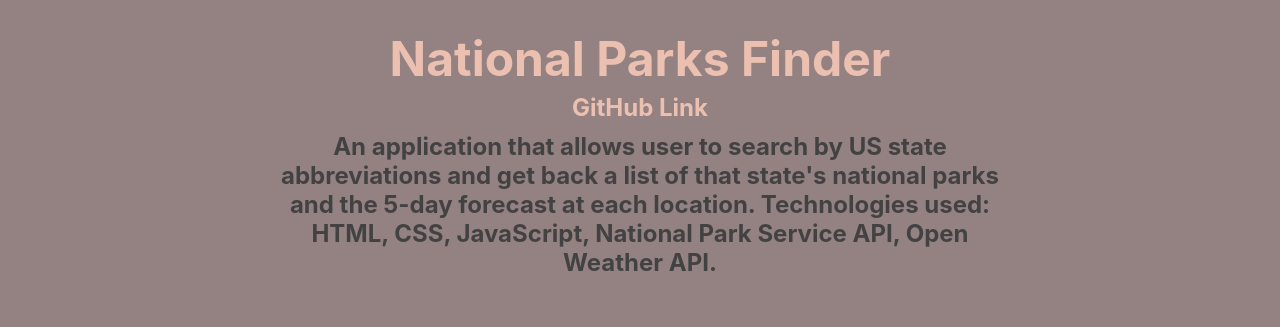
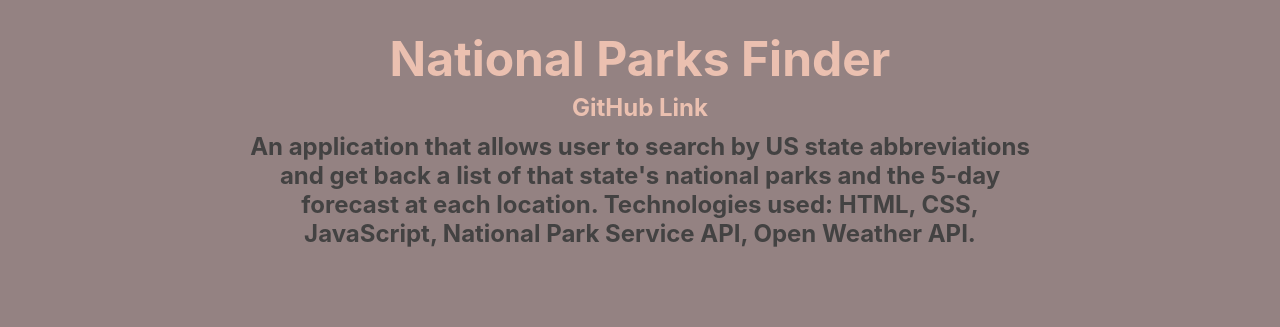
Before and after one commit to mgdelneri/React-Portfolio, a React (Create React App) app: page /projects in a window 1280 px wide. Shown: the part 1002-1329 px from the top of the page. Built offline with nearby package versions, Linux system fonts and the light colour scheme.

Commit message:
Hopefully final description styling

```diff
--- a/src/components/Project/style.css
+++ b/src/components/Project/style.css
@@ -23,7 +23,7 @@
 
 .githubLink a:hover,
 .projectName a:hover {
-    color: rgb(105, 64, 134);
+    color: rgb(67, 66, 66);
 }
 
 .boxes {
@@ -63,8 +63,8 @@
     text-align: center;
     margin-top: 10px;
     margin-bottom: 5px;
-    margin-left: 20%;
-    margin-right: 20%;
+    margin-left: 17%;
+    margin-right: 17%;
     color: rgb(67, 66, 66);
     font-size: x-large;
 }
```
